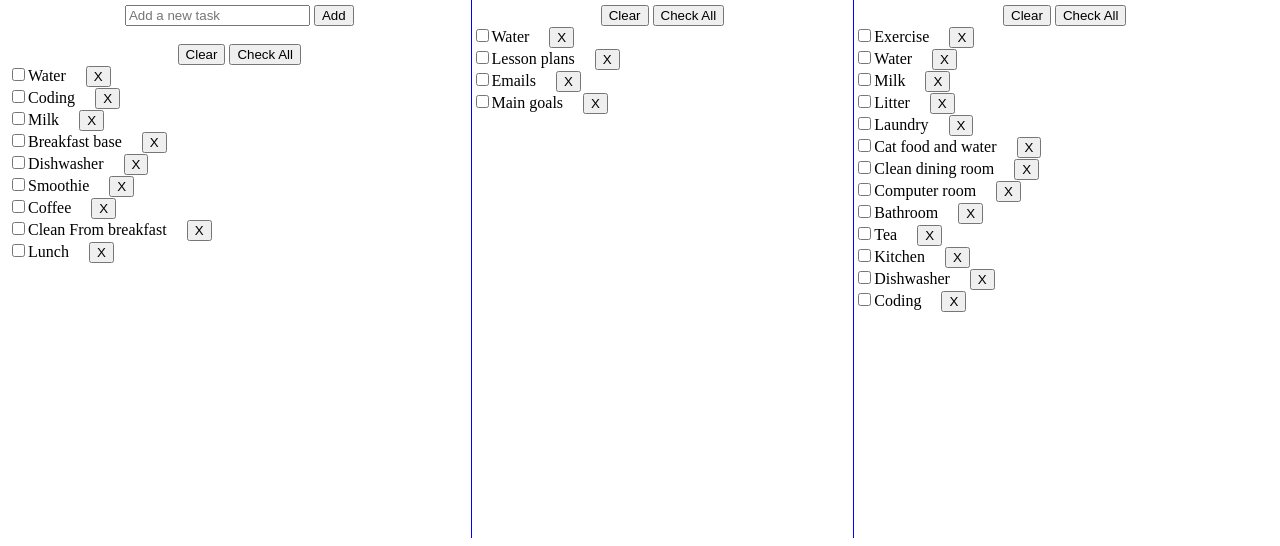
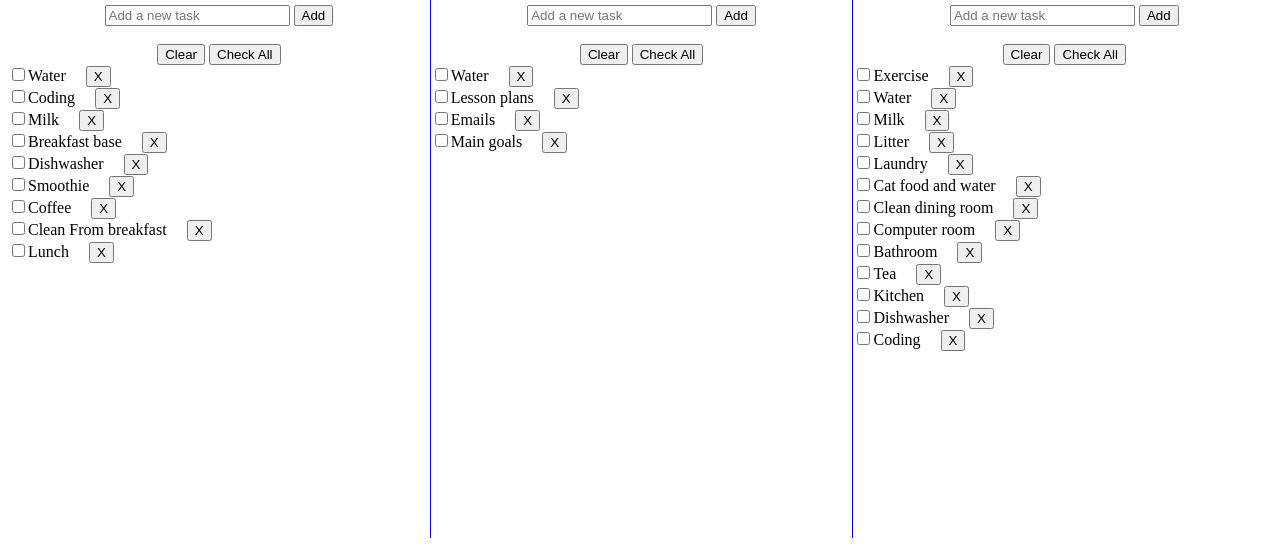
Before and after one commit to justinwilliamsrva/dailyRoutineChecker, a plain HTML site: page index.html in a window 1280 px wide. Shown: the part 328-874 px from the top of the page. Drawn offline with Linux system fonts and the light colour scheme.

Commit message:
add task feature for all times - err with refresh

```diff
--- a/index.html
+++ b/index.html
@@ -35,6 +35,11 @@
       <div id="day" class="column">
         <div class="heading">
           <h2 id="day-header" class="heading">Day</h2>
+          <form onsubmit="addTask()">
+            <input id="day-task" placeholder="Add a new task" type="text" />
+            <input type="submit" id="day-add" value="Add" />
+          </form>
+          <br />
           <button id="day-button">Clear</button>
           <button id="check-day">Check All</button>
         </div>
@@ -43,6 +48,11 @@
       <div id="evening" class="column">
         <div class="heading">
           <h2 id="evening-header" class="heading">Evening</h2>
+          <form onsubmit="addTask()">
+            <input id="evening-task" placeholder="Add a new task" type="text" />
+            <input type="submit" id="evening-add" value="Add" />
+          </form>
+          <br />
           <button id="evening-button">Clear</button>
           <button id="check-evening">Check All</button>
         </div>
--- a/script.js
+++ b/script.js
@@ -2,7 +2,7 @@
 let date = new Date();
 let currentDate = date.getDate();
 let currentDay = date.getDay();
-console.log(currentDay);
+// console.log(currentDay);
 let morning, day, evening;
 
 function arrayDay() {
@@ -433,7 +433,7 @@ function saveData() {
 if (old != currentDate) {
   localStorage.setItem("saveCount", 0);
 }
-console.log(localStorage.getItem("saveCount"));
+// console.log(localStorage.getItem("saveCount"));
 if (
   localStorage.getItem("saveCount") == 0 ||
   localStorage.getItem("saveCount") == null
@@ -496,12 +496,13 @@ function createDraggables() {
   }
 }
 createDraggables();
+
 // Delete Function
 let newTarget;
 let removeDiv = document.getElementById("morning-list");
 let NewTargetInt;
 function remove(x) {
-  console.log(x.firstChild);
+  // console.log(x.firstChild);
   while (x.firstChild) {
     x.removeChild(x.firstChild);
   }
@@ -560,13 +561,35 @@ function createDeleteButtons() {
 // Add Tasks to the Page
 function addTask() {
   event.preventDefault();
-  let newTask = document.getElementById("morning-task").value;
-  morning.push(newTask)
-  console.log(morning)
-  morningCap = morning.map(capital);
-  remove(morningList);
-  addToPage(morningCap);
+  // console.log(event.target.firstChild.nextSibling.id.charAt(0))
+  let eventAddTask = event.target.firstChild.nextSibling.id.charAt(0);
+  let newTask;
+  switch (eventAddTask) {
+    case "m":
+      newTask = document.getElementById("morning-task").value;
+      morning.push(newTask);
+      console.log(morning);
+      morningCap = morning.map(capital);
+      remove(morningList);
+      addToPage(morningCap);
+      break;
+    case "d":
+      newTask = document.getElementById("day-task").value;
+      day.push(newTask);
+      console.log(day);
+      dayCap = day.map(capital);
+      remove(dayList);
+      addToPage(dayCap);
+      break;
+    default:
+      newTask = document.getElementById("evening-task").value;
+      evening.push(newTask);
+      console.log(evening);
+      eveningCap = evening.map(capital);
+      remove(eveningList);
+      addToPage(eveningCap);
+  }
+
   createDeleteButtons();
   createDraggables();
-
 }
```
